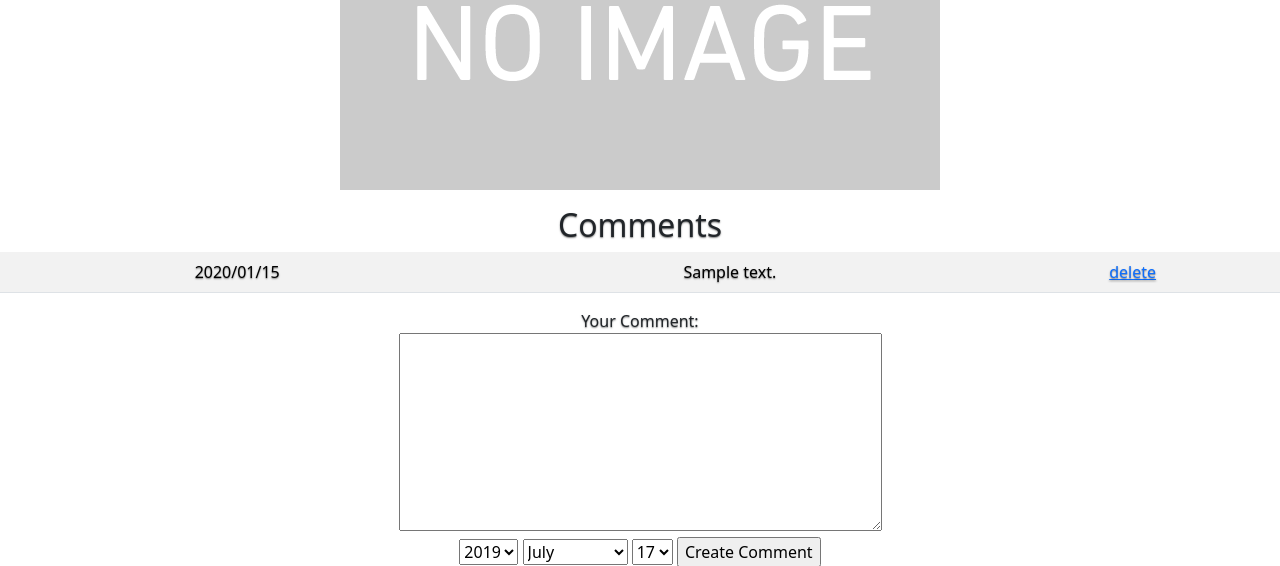
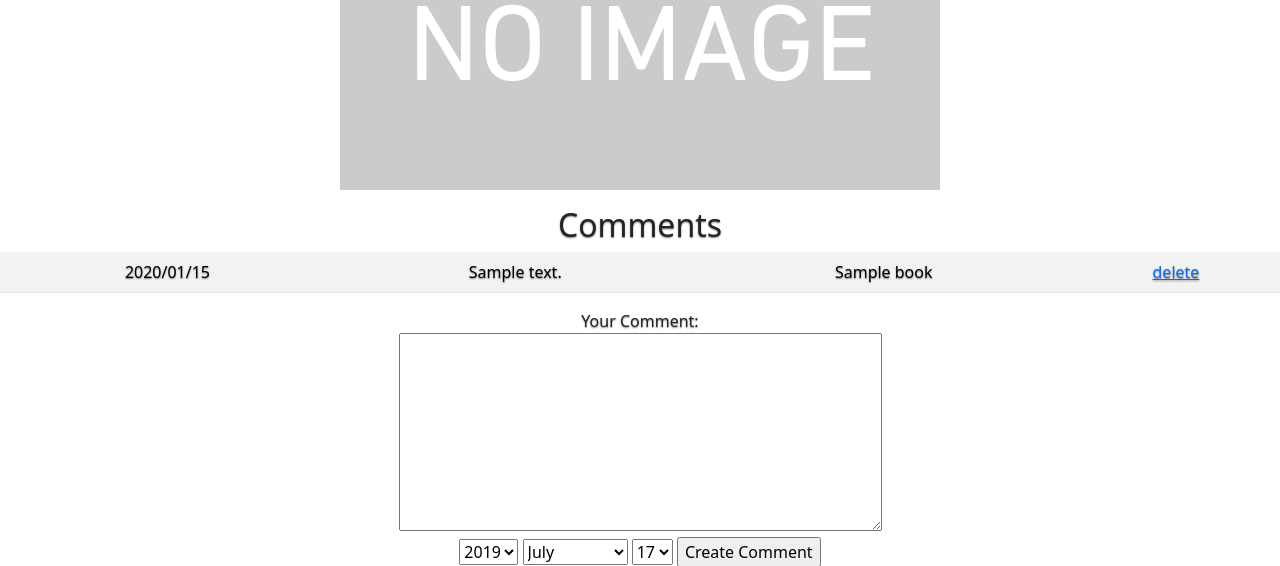
Before and after one commit to masa7303/bookmemo_app, a Rails app: page /books/1 in a window 1280 px wide. Shown: the part 602-1168 px from the top of the page. Run offline with Rails 7, Linux system fonts and the light colour scheme; tables that the repository leaves empty hold one stand-in row (values such as "Sample post"); style sheets or scripts are compiled from the project's sources; some libraries are stand-ins or nearby versions.

Commit message:
comment index

```diff
--- a/app/assets/stylesheets/application.scss
+++ b/app/assets/stylesheets/application.scss
@@ -32,3 +32,11 @@
 .card-title {
   margin-top: 15px !important;
 }
+
+.comment-content {
+  font-size: 2rem;
+}
+
+.source {
+  color: gray;
+}
--- a/app/controllers/comments_controller.rb
+++ b/app/controllers/comments_controller.rb
@@ -1,6 +1,6 @@
 class CommentsController < ApplicationController
   protect_from_forgery
-  before_action :set_post, except: [:index]
+  before_action :set_post
 
   def new
     @comment = Comment.new(posted_at: Time.current)
@@ -36,6 +36,6 @@ class CommentsController < ApplicationController
       end
 
       def comments_params
-        params.required(:comment).permit(:body, :posted_at)
+        params.required(:comment).permit(:body, :posted_at, :book_id)
       end
 end
--- a/app/views/comments/_comment.html.erb
+++ b/app/views/comments/_comment.html.erb
@@ -2,6 +2,7 @@
   <tr>
     <td class='text-right'><%= comment.posted_at.strftime("%Y/%m/%d") %></td>
     <td class='text-left'><%= comment.body %></td>
+    <td><%= @book.title %></td>
     <td><%= link_to "delete", "#{comment.book_id}/comments/#{comment.id}",method: :delete %></td>
   </tr>
 </div>
--- a/app/views/comments/index.html.erb
+++ b/app/views/comments/index.html.erb
@@ -2,7 +2,8 @@
   <% if @comments1.present? %>
     <h2 class="bg-secondary text-white d-block py-2">今日</h2>
     <% @comments1.each do |comment| %>
-      <p><%= comment.body %></p>
+      <div class="comment-content"><%= comment.body %></div>
+      <p class="source">(<%= @book.title %>)</p>
     <% end %>
   <% end %>
 
--- a/app/views/shared/_header.html.erb
+++ b/app/views/shared/_header.html.erb
@@ -17,7 +17,7 @@
          <%= link_to "BOOKS", books_path, class: "nav-link" %><span class="sr-only">(current)</span>
        </li>
        <li class="nav-item">
-         <%= link_to "COMMENTS", comments_path, class: "nav-link" %><span class="sr-only">(current)</span>
+         <%= link_to "COMMENTS", book_comments_path(@book), class: "nav-link" %><span class="sr-only">(current)</span>
        </li>
        <li class="nav-item dropdown">
          <a class="nav-link dropdown-toggle" href="#" id="dropdown10" data-toggle="dropdown" aria-haspopup="true" aria-expanded="false">Dropdown</a>
--- a/config/routes.rb
+++ b/config/routes.rb
@@ -3,10 +3,10 @@ Rails.application.routes.draw do
   #get 'contacts/new'
   #get 'contacts/create'
   resources :books do
-    resources :comments, :only => [:create, :destroy]
+    resources :comments, :only => [:index, :create, :destroy]
   end
 
-  resources :comments, :only => [:index]
+  #resources :comments, :only => [:index]
   root 'top#index'
   get 'about/index'
 
```
